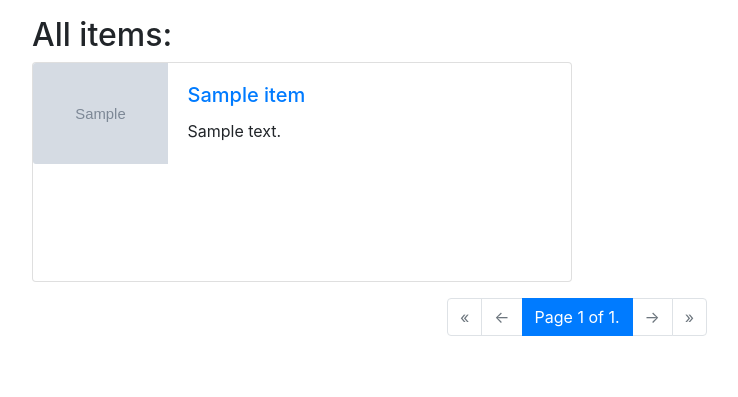
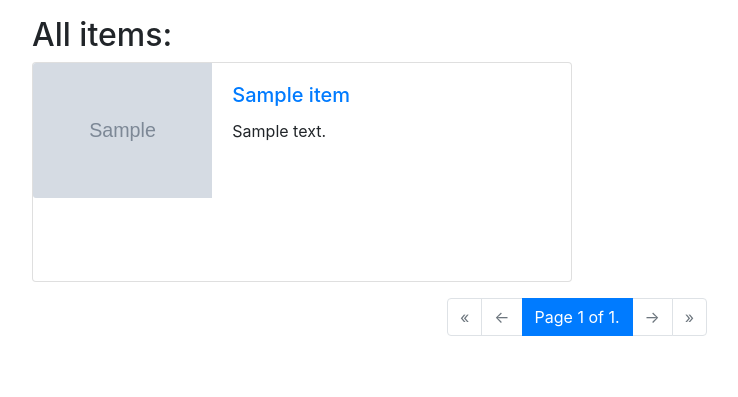
Before and after one commit to don-suth/phylactery, a Django app: page /library/list/ in a window 1280 px wide. Shown: the part 71-468 px from the top of the page, without its empty margins (53-791 px from the left). Run offline with Django 3.2, Linux system fonts and the light colour scheme; tables that the repository leaves empty hold one stand-in row (values such as "Sample post"); grey boxes marked "Sample" are stand-in pictures; parts of the project's set-up code (start-up, migrations or seed data) failed here and were passed over; some libraries are stand-ins or nearby versions.

Commit message:
Update library list view

```diff
--- a/library/templates/library/item_list_view.html
+++ b/library/templates/library/item_list_view.html
@@ -11,7 +11,7 @@
     <div class="col-lg-6">
         <div class="card mb-3 item-list-card">
           <div class="row no-gutters">
-            <div class="col-4 col-md-3">
+            <div class="col-4">
                 <a href="{% url 'library:detail' item.slug %}"><img src="{{ item.image.url }}" class="card-img list-card-image" alt="{{ item.name }}"></a>
             </div>
             <div class="col-8">
```
